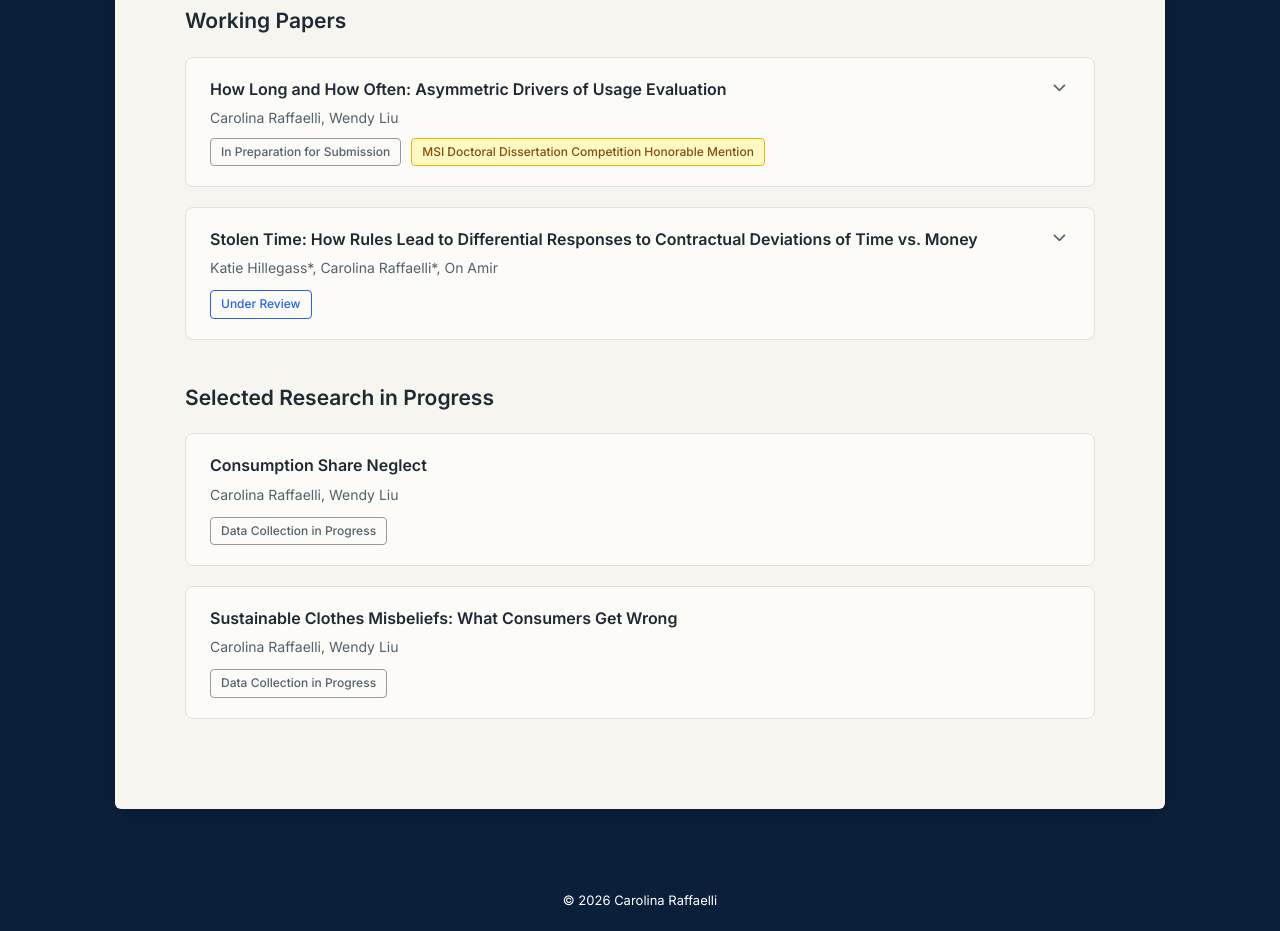
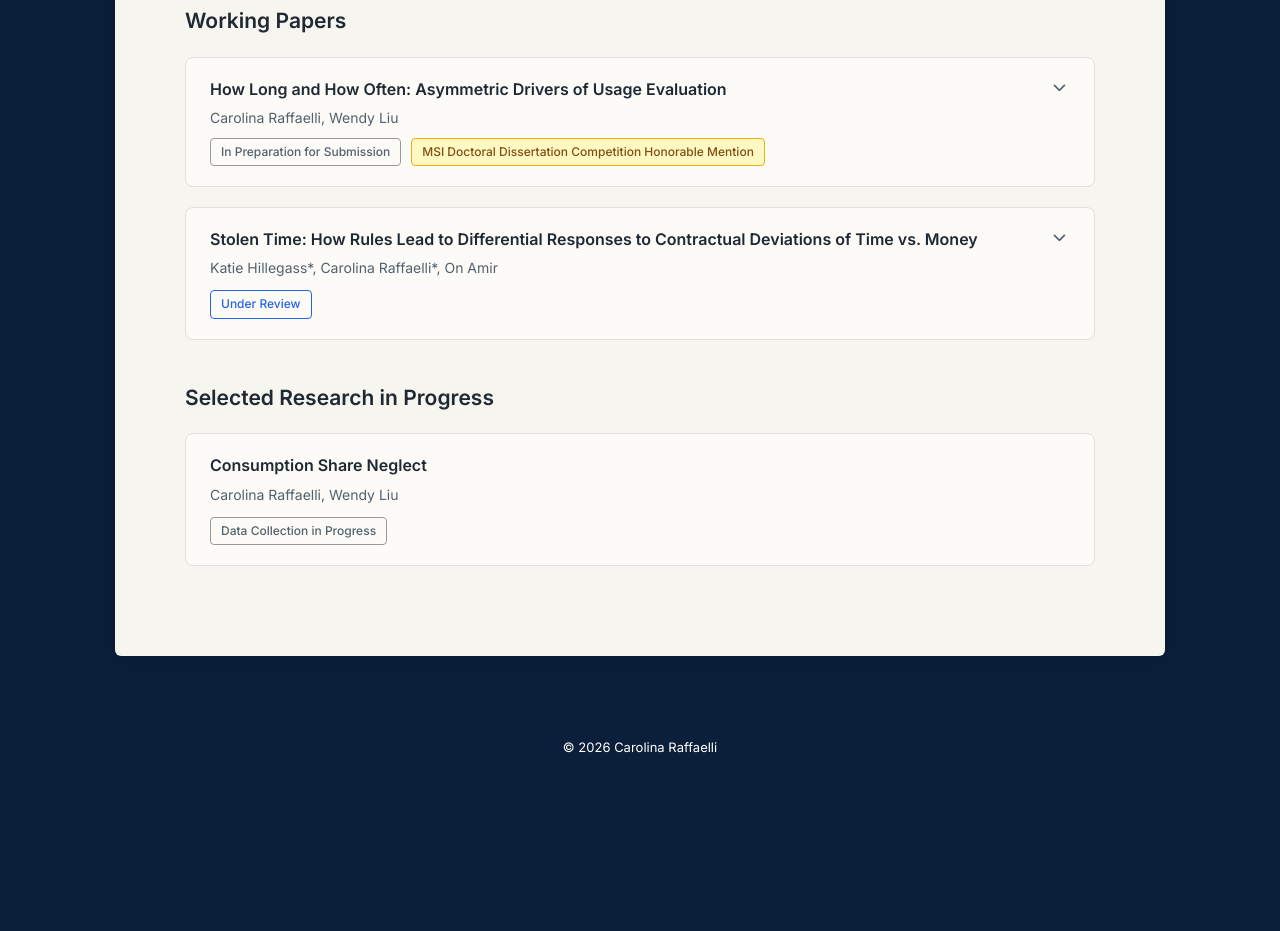
Before and after one commit to raffaellicarolina-arch/raffaellicarolina-arch.github.io, a plain HTML site: page index.html in a window 1280 px wide. Shown: the part 1239-2170 px from the top of the page. After the commit the page ends 2017 px from the top, so only its background shows below. Drawn offline with Linux system fonts and the light colour scheme.

Commit message:
Remove Sustainable Clothes Misbeliefs project
Co-Authored-By: Claude Opus 4.6 <noreply@anthropic.com>

```diff
--- a/index.html
+++ b/index.html
@@ -133,14 +133,6 @@
                 <p class="pub-authors">Carolina Raffaelli, Wendy Liu</p>
                 <span class="pub-status">Data Collection in Progress</span>
             </div>
-
-            <div class="pub-card">
-                <div class="pub-header">
-                    <p class="pub-title">Sustainable Clothes Misbeliefs: What Consumers Get Wrong</p>
-                </div>
-                <p class="pub-authors">Carolina Raffaelli, Wendy Liu</p>
-                <span class="pub-status">Data Collection in Progress</span>
-            </div>
         </section>
 
     </main>
```
